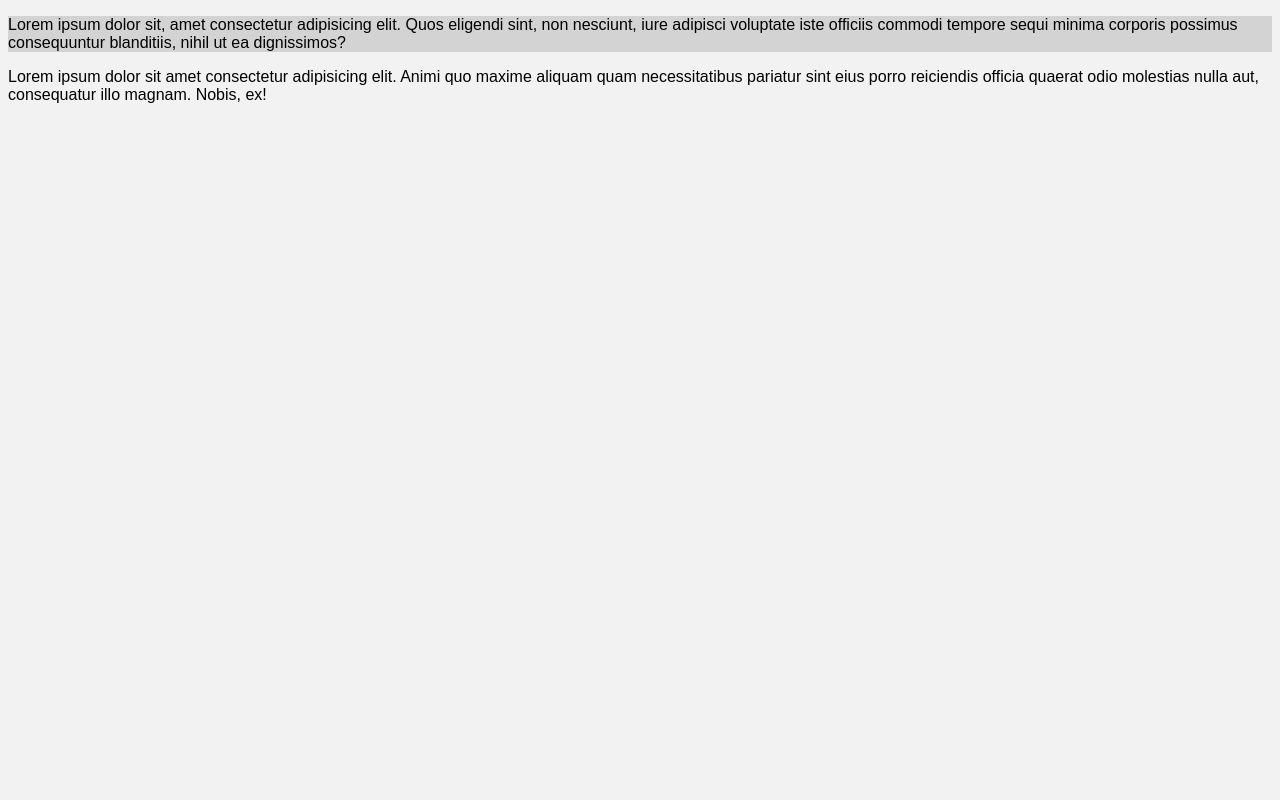
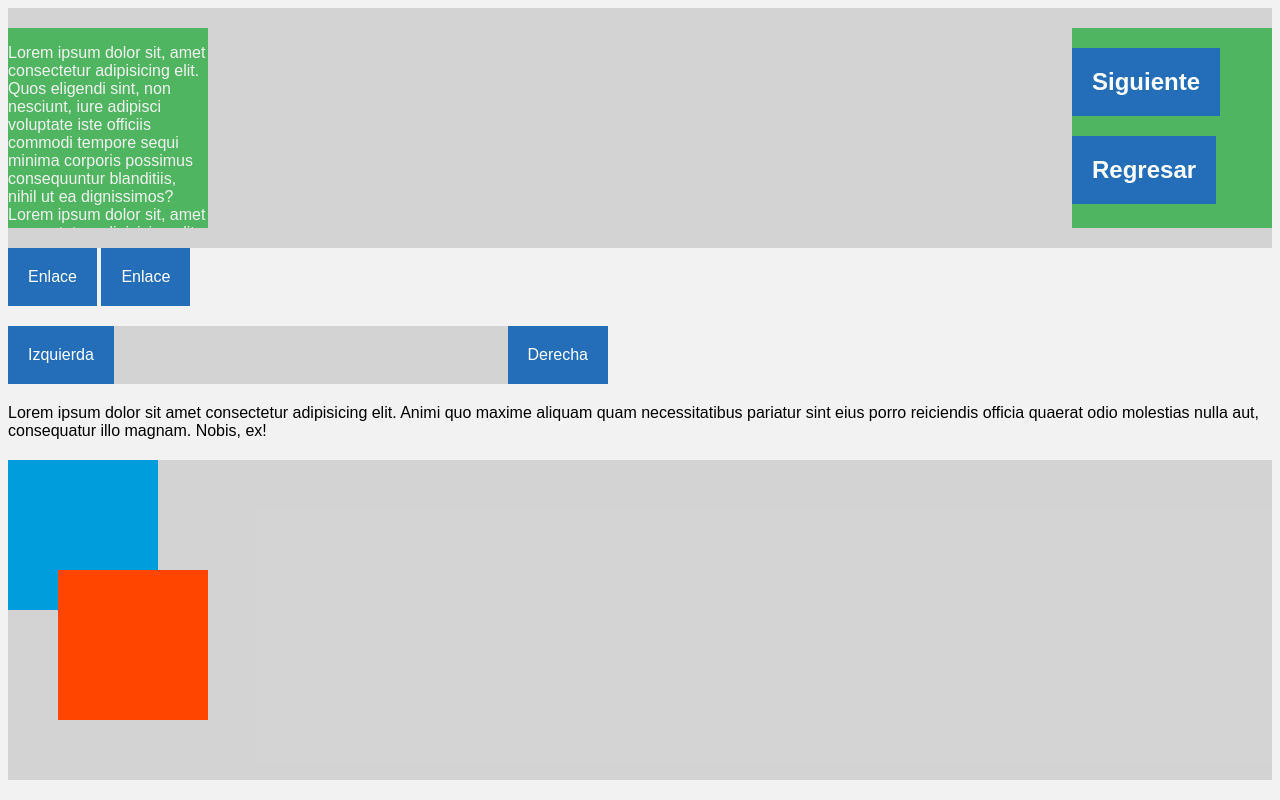
Before and after one commit to Bandu19/curso_1_parte_Html, a plain HTML site: page visualizacion.html in a window 1280 px wide. Drawn offline with Linux system fonts and the light colour scheme.

Commit message:
Ajustando Cambios en los dos archivos visualizacion.css y html

```diff
--- a/css/visualizacion.css
+++ b/css/visualizacion.css
@@ -2,13 +2,77 @@ body{
     font-family: Arial, Helvetica, sans-serif;
     background-color: #f2f2f2;
 }
-div,a{
+div, a{
     background: #cccc;
 
 }
 
+.aprendido{
+    overflow: hidden;
+}
 a{
+
     /*Lo que hace es que el display:none  hace que por ejemplo para los enlaces
     los quita del contenido web osea es como si eliminara los enlaces*/
+    /*
+    Esta funcion se ocupa mas para Javascript
     display: none;
+
+    visibility: hidden;
+    */
+    background: #246eb9;
+    color: #fff;
+    padding: 20px;
+    display:inline-block;
+    text-decoration: none;
+
 }
+
+.caja{
+    color: #f2f2f2;
+    background: #4fb560;
+    margin: 20px 0;
+    width: 200px;
+    height: 200px;
+    /*La funcion overflow:hidden lo que hace es refflejar lo que tienes por decir el ancho y largo de
+    tu caja
+    overflow: hidden;
+    */
+    overflow: auto;
+}
+
+
+
+.contenedor{
+    width: 600px;
+    background: #cccc;
+    margin: 20px 0;
+    overflow: hidden;
+}
+
+.contenedor2 .caja{
+    width: 150px;
+    height: 150px;
+    position: relative;
+}
+.azul{
+background: #009ddc;
+z-index: 9;
+}
+.naranja{
+background: orangered;
+left: 50px;
+bottom: 60px;
+/*OJO CON ESTE METODO PODRIAA SER MUY UTIL */
+z-index: 10;
+}
+/*
+    Display [inline |block | none |  inline-block | flex]
+*/
+
+.izquierda{
+    float: left;
+}
+.derecha{
+    float: right;
+}
--- a/visualizacion.html
+++ b/visualizacion.html
@@ -11,24 +11,49 @@
 
 <body>
     <!--Los div Son tipo bloque-->
-    <div class="caja">
-        <p>
-            Lorem ipsum dolor sit, amet consectetur adipisicing elit. Quos eligendi sint, non nesciunt, iure adipisci
-            voluptate iste officiis commodi tempore sequi minima corporis possimus consequuntur blanditiis, nihil ut ea
-            dignissimos?
-        </p>
+    <div class="aprendido">
+        <div class="caja izquierda">
+            <p>
+                Lorem ipsum dolor sit, amet consectetur adipisicing elit. Quos eligendi sint, non nesciunt, iure
+                adipisci
+                voluptate iste officiis commodi tempore sequi minima corporis possimus consequuntur blanditiis, nihil ut
+                ea
+                dignissimos?
+                Lorem ipsum dolor sit, amet consectetur adipisicing elit. Quos eligendi sint, non nesciunt, iure
+                adipisci
+                voluptate iste officiis commodi tempore sequi minima corporis possimus consequuntur blanditiis, nihil ut
+                ea
+                dignissimos?
+            </p>
 
+        </div>
+        <div class="caja derecha">
+            <h2><a href="imagenes.html">Siguiente</a></h2>
+            <h2><a href="float.html">Regresar</a></h2>
+        </div>
     </div>
+
 
     <!--Los a en otras palabras enlaces Son tipo linea-->
     <a href="#">Enlace</a>
     <a href="#">Enlace</a>
+    <div class="contenedor">
+        <a href="#" class="izquierda">Izquierda </a>
+        <a href="#" class="derecha">Derecha</a>
+    </div>
+
 
     <p>
         Lorem ipsum dolor sit amet consectetur adipisicing elit. Animi quo maxime aliquam quam necessitatibus pariatur
         sint eius porro reiciendis officia quaerat odio molestias nulla aut, consequatur illo magnam. Nobis, ex!
     </p>
 
+
+    <div class="contenedor2">
+        <div class="caja azul"></div>
+        <div class="caja naranja"></div>
+    </div>
+
 </body>
 
 </html>
```
